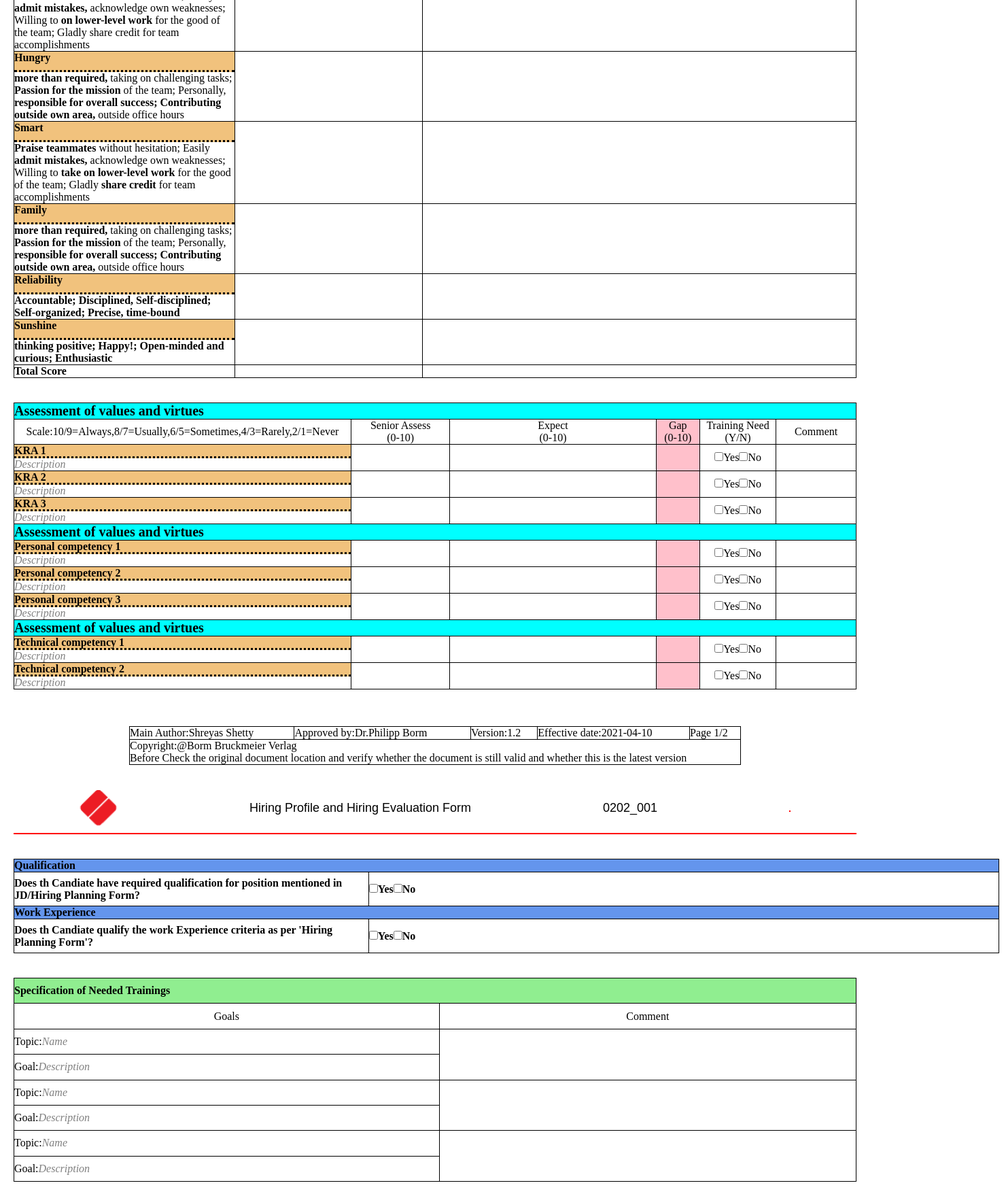
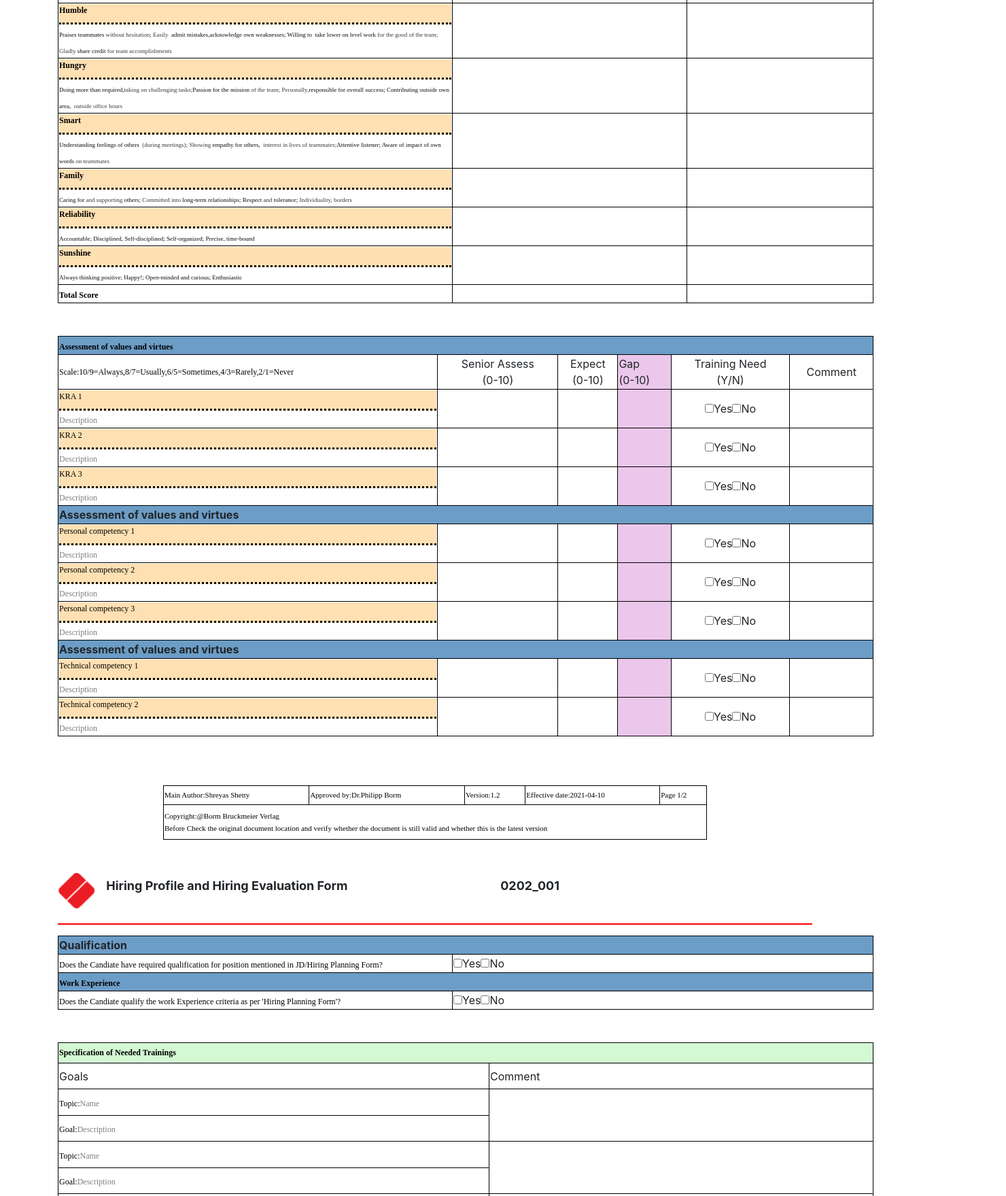
Before and after one commit to Rutuja-kakade/Assignment_one, a plain HTML site: page index.html in a window 1280 px wide. Shown: the part 340-2099 px from the top of the page at 68% size, 1480 px wide, since content can reach past the window. Drawn offline with nearby package versions, Linux system fonts and the light colour scheme.

Commit message:
task complted with changes

```diff
--- a/index.html
+++ b/index.html
@@ -1,265 +1,268 @@
 <!DOCTYPE html>
 <html>
     <head>
+
                <link rel="stylesheet" href="style.css">
+
+  <meta charset="utf-8">
+  <meta name="viewport" content="width=device-width, initial-scale=1">
+  <link rel="stylesheet" href="https://cdn.jsdelivr.net/npm/bootstrap@4.6.1/dist/css/bootstrap.min.css">
     </head>
 <body>
-    <!-- Header part -->
+  <main class="container">
     <div class="box">
-            <img src="Picture.png";>
+        <img src="Picture.png";>&nbsp;&nbsp;&nbsp;
 
-            <p id="a">Hiring Profile and Hiring Evaluation Form</p>
-            <p id="b">0202_001</p><br>
+        <p id="a"><b class="ce">Hiring Profile and Hiring Evaluation Form</b></p>
+        <p id="b"><b>0202_001</b></p><br>
 
     </div>
-        <hr>
-  <!-- First Table -->
-        <table class="zerotable">
+    <hr id="line">
+
+    <table class="view">
         <tr>
-                <td class="first">Name:</td>
-                <td class="second">Department:</td>
+            <td><span class="fe"><b>Name:</b></span></td>
+            <td><span class="fe"><b>Department:</b></span></td>
         </tr>
         <tr>
-                <td class="first">Job Role:</td>
-                <td class="second">Date:</td>
+            <td><span class="fe"><b>Job Role:</b></span></td>
+            <td><span class="fe"> <b>Date:</b></span></td>
         </tr>
     </table><br><br>
-  <!-- Second Table -->
-        <table class="firstab">
+
+     <table class="view">
             <tr>
-                <td colspan="3" class="tableheading">Assessment of values and virtues</td>
+                <td colspan="3" class="heading"><b class="se">Assessment of values and virtues</b></td>
 
             </tr>
 
             <tr>
-        <td><b>Scale:10/9=Always,8/7=Usually,6/5=Sometimes,<br>/3=Rarely,2/1=Never</b></td>
-        <td> Score(0-10)</td>
-        <td>comment</td>
+        <td class="t1"><span class="seh"><b>Scale:10/9=Always,8/7=Usually,6/5=Sometimes,<br>/3=Rarely,2/1=Never</b></span></td>
+        <td class="ce"> Score(0-10)</td>
+        <td class="ce">comment</td>
     </tr>
         <tr>
-            <td><h4 class="a1">Humble</h4><b> Praises teammates</b> without hesitation; Easily<b> admit mistakes, </b>acknowledge own
-                weaknesses; Willing to <b> on lower-level work</b> for the good of the team; Gladly share
-                credit for team accomplishments</td>
-            <td class="c"></td>
-            <td class="b"></td>
+            <td class="t1"><b class="block">Humble</b><span class="se1">Praises teammates </span><span class="se2">without hesitation; Easily</span> <span class="se1">admit mistakes,acknowledge own
+                weaknesses; Willing to</span> <span class="se1">take lower on level work </span><span class="se2">for the good of the team; Gladly</span><span class="se1"> share
+                credit </span> <span class="se2">for team accomplishments</span></td>
+            <td></td>
+            <td></td>
 
         </tr>
         <tr>
-            <td><h4 class="a1">Hungry</h4><b>more than required,</b> taking on challenging tasks; <b>Passion for the mission</b> of the
-                team; Personally,<b> responsible for overall success; Contributing outside own area,</b>
-                outside office hours</td>
-            <td class="c1"></td>
-            <td class="b1"></td>
+            <td class="t1"><b class="block">Hungry</b><span class="se1">Doing more than required,</span><span class="se2">taking on challenging tasks;</span><span class="se1">Passion for the mission </span><span class="se2">of the
+                team; Personally,</span><span class="se1">responsible for overall success; Contributing outside own area,</span>
+                <span class="se2">outside office hours</span></td>
+            <td></td>
+            <td></td>
 
         </tr>
         <tr>
-            <td><h4 class="a1">Smart</h4><b>Praise teammates</b> without hesitation; Easily <b>admit mistakes,</b> acknowledge own
-                weaknesses; Willing to <b>take on lower-level work</b> for the good of the team; Gladly <b>share
-                credit</b> for team accomplishments</td>
-            <td class="c1"></td>
-            <td class="b1"></td>
+            <td class="t1"><b class="block">Smart</b><span class="se1">Understanding feelings of others</span> <span class="se2">(during meetings); Showing </span><span class="se1">empathy for others,</span>
+<span class="se2">interest in lives of teammates;</span><span class="se1">Attentive listener; Aware of impact of own words</span><span  class="se2"> on
+teammates </span></td>
+            <td></td>
+            <td></td>
 
         </tr>
         <tr>
-            <td><h4 class="a1">Family</h4><b>more than required, </b>taking on challenging tasks; <b>Passion for the mission</b> of the
-                team; Personally,<b> responsible for overall success; Contributing outside own area,</b> outside office hours
+            <td class="t1"><b class="block">Family</b><span class="se1">Caring for</<span><span class="se2"> and supporting <span class="se1">others;</span><span class="se2"> Committed into</span> <span class="se1">long-term relationships; Respect <span class="se2">and
+<span class="se1">tolerance;</span><span class="se2"> Individuality, borders</span>
+
                 </td>
-            <td class="c1"></td>
-            <td class="b1"></td>
+            <td></td>
+            <td></td>
 
         </tr>
         <tr>
-            <td><h4 class="a1">Reliability</h4><b>Accountable; Disciplined, Self-disciplined; Self-organized; Precise, time-bound</b></td>
-            <td class="c1"></td>
-            <td class="b1"></td>
+            <td class="t1"><b class="block">Reliability</b><span class="se1">Accountable; Disciplined, Self-disciplined; Self-organized; Precise, time-bound</span></td>
+            <td></td>
+            <td></td>
 
         </tr>
         <tr>
-            <td><h4 class="a1">Sunshine</h4> <b> thinking positive; Happy!; Open-minded and curious; Enthusiastic</b></td>
-            <td class="c1"></td>
-            <td class="b1"></td>
+            <td class="t1"><b class="block">Sunshine</b><span class="se1">Always thinking positive; Happy!; Open-minded and curious; Enthusiastic</span></td>
+            <td></td>
+            <td></td>
 
         </tr>
         <tr>
-            <td><b>Total  Score</b></td>
+            <td ><b class="se">Total  Score</b></td>
             <td></td>
 
         </tr></table>
         <br><br>
-  <!-- Third Table-->
+
+
+        <table class="view">
+            <tr><td colspan="6"  class="heading"><b class="se">Assessment of values and virtues</b></td>
+            </tr>
 
 
 
-
-        <table>
-            <tr><td colspan="6" class="tableheading">Assessment of values and virtues</td>
-            </tr>
-
-            <tr style="text-align:center">
-
-        <td class="hed">Scale:10/9=Always,8/7=Usually,6/5=Sometimes,4/3=Rarely,2/1=Never</td>
-                <td class="a2">Senior Assess <br>(0-10)</td>
-                <td class="a3">Expect<br>(0-10)</td>
-                <td class="a4">Gap<br>(0-10)</td>
-                <td class="a5">Training Need<br>(Y/N)</td>
-                <td class="a6">Comment</td>
+        <td class="seh">Scale:10/9=Always,8/7=Usually,6/5=Sometimes,4/3=Rarely,2/1=Never</td>
+                <td class="in">Senior Assess <br>(0-10)</td>
+                <td class="in">Expect<br>(0-10)</td>
+                <td class="gap">Gap<br>(0-10)</td>
+                <td class="in">Training Need<br>(Y/N)</td>
+                <td class="in">Comment</td>
             </tr>
             <tr>
-                <td><h4 class="a">KRA 1</h4><span>Description</span></td>
-                <td class="c"></td>
-                <td class="b"></td>  <td class="gapc"></td>  <td class="in"><input type="checkbox">Yes<input type="checkbox">No</td>
+                <td><span class="block">KRA 1</span><span class="te">Description</span></td>
+                <td></td>
+                <td></td>  <td class="gap"></td>  <td class="in"><input type="checkbox">Yes<input type="checkbox">No</td>
 
             </tr>
             <tr>
-                <td><h4 class="a">KRA 2</h4><span>Description</span></td>
-                <td class="c"></td>
-                <td class="b"></td>  <td class="gapc"></td>  <td  class="in"><input type="checkbox">Yes<input type="checkbox">No</td>
+                <td><span class="block">KRA 2</span><span class="te">Description</span></td>
+                <td></td>
+                <td ></td>  <td class="gap"></td>  <td  class="in"><input type="checkbox">Yes<input type="checkbox">No</td>
 
             </tr>
             <tr>
-                <td><h4 class="a">KRA 3</h4><span>Description</span></td>
-                <td class="c"></td>
-                <td class="b"></td>  <td class="gapc"></td>  <td  class="in"><input type="checkbox">Yes<input type="checkbox">No</td>
+                <td><span class="block">KRA 3</span><span class="te">Description</span></td>
+                <td></td>
+                <td></td>  <td class="gap"></td>  <td  class="in"><input type="checkbox">Yes<input type="checkbox">No</td>
 
             </tr>
-            <tr><td colspan="7" class="tableheading">Assessment of values and virtues</td>
+            <tr><td colspan="7" class="heading"><b>Assessment of values and virtues</b></td>
               </tr>
 
 
             <tr>
-                <td><h4 class="a">Personal competency 1</h4><span>Description</span></td>
+                <td><span class="block">Personal competency 1</span><span class="te">Description</span></td>
 
-                <td class="c"></td>
-                <td class="b"></td>
-                <td class="gapc"></td>
+                <td></td>
+                <td></td>
+                <td class="gap"></td>
                 <td  class="in"><input type="checkbox">Yes<input type="checkbox">No</td>
             </tr>
             <tr>
-                <td><h4 class="a"> Personal competency 2</h4><span>Description</span></td>
-                <td class="c"></td>
-                <td class="b"></td>  <td class="gapc"></td>  <td  class="in"><input type="checkbox">Yes<input type="checkbox">No</td>
+                <td><span class="block"> Personal competency 2</span><span class="te">Description</span></td>
+                <td></td>
+                <td></td>  <td class="gap"></td>  <td  class="in"><input type="checkbox">Yes<input type="checkbox">No</td>
 
             </tr>
             <tr>
-                <td><h4 class="a"> Personal competency 3</h4> <span> Description </span></td>
-                <td class="c"></td>
-                <td class="b"></td>  <td class="gapc"></td>  <td  class="in"><input type="checkbox">Yes<input type="checkbox">No</td>
+                <td><span class="block"> Personal competency 3</span> <span class="te"> Description </span></td>
+                <td></td>
+                <td></td>  <td class="gap"></td>  <td  class="in"><input type="checkbox">Yes<input type="checkbox">No</td>
             </tr>
-            <tr><td colspan="7" class="tableheading">Assessment of values and virtues</td>
+            <tr><td colspan="7" class="heading"><b>Assessment of values and virtues</b></td>
                </tr>
 
             <tr>
-                <td><h4 class="a">Technical competency 1</h4><span>Description</span>
+                <td><span class="block">Technical competency 1</span><span class="te">Description</span>
                 </td>
-                <td class="c"></td>
-                <td class="b"></td>  <td class="gapc"></td>  <td  class="in"><input type="checkbox">Yes<input type="checkbox">No</td>
+                <td></td>
+                <td></td>  <td class="gap"></td>  <td  class="in"><input type="checkbox">Yes<input type="checkbox">No</td>
             </tr>
             <tr>
-                <td><h4 class="a">Technical competency 2</h4><span>Description</span>
+                <td><span class="block">Technical competency 2</span><span class="te">Description</span>
                 </td>
-                <td class="c"></td>
-                <td class="b"></td>  <td class="gapc"></td>  <td  class="in"><input type="checkbox">Yes<input type="checkbox">No</td>
+                <td></td>
+                <td></td>  <td class="gap"></td>  <td  class="in"><input type="checkbox">Yes<input type="checkbox">No</td>
             </tr>
         </table>
 
 
 
 <br>
-<!-- Four table -->
-<table class="Author">
+    <table class="view1">
     <tr>
-        <td>Main Author:Shreyas Shetty</td>
-        <td>Approved by:Dr.Philipp Borm</td>
-        <td>Version:1.2</td>
-        <td>Effective date:2021-04-10</td>
-        <td>Page 1/2</td>
+        <td><span class="Author"> Main Author:Shreyas Shetty</span></td>
+        <td><span  class="Author">Approved by:Dr.Philipp Borm</span></td>
+        <td><span  class="Author">Version:1.2</span></td>
+        <td><span  class="Author">Effective date:2021-04-10</span></td>
+        <td><span  class="Author">Page 1/2</span></td>
     </tr>
     <br>
     <br>
-    <tr><td colspan="5">Copyright:@Borm Bruckmeier Verlag<br>Before Check the original document location and verify whether the document is still valid and whether this is the latest version</td></tr>
+    <tr><td colspan="5"><span class="Author">Copyright:@Borm Bruckmeier Verlag<br>Before Check the original document location and verify whether the document is still valid and whether this is the latest version</span></td></tr>
 </table><br><br>
- <!-- Header part -->
+
 <div class="box">
-    <img src="Picture.png";>
+    <img src="Picture.png";>&nbsp;&nbsp;&nbsp;
 
-    <p id="a">Hiring Profile and Hiring Evaluation Form</p>
-    <p id="b">0202_001</p>
-    <hr id="c">
+    <p id="a"><b class="ce">Hiring Profile and Hiring Evaluation Form</b></p>
+    <p id="b"><b>0202_001</b></p><br>
+
 </div>
-<hr>
-<br>
-<br>
-<!-- Five table -->
+<hr id="line">
 
-<table class="over3">
+
+<table class="view">
     <tr>
-        <td colspan="2" class="tableh">Qualification</td>
+        <td colspan="2" class="heading"><b>Qualification</b></td>
     </tr>
     <tr>
-        <td class="first">Does th Candiate have required qualification for position mentioned in JD/Hiring Planning Form?</td>
-        <td class="second"><input type="checkbox">Yes<input type="checkbox">No</td>
+        <td  id="a"><span class="fe" >Does the Candiate have required qualification for position mentioned in JD/Hiring Planning Form?</span></td>
+        <td><input type="checkbox">Yes<input type="checkbox">No</td>
     </tr>
     <tr>
-        <td colspan="2" class="tableh">Work Experience</td>
+        <td colspan="2" class="heading" ><b class="fe">Work Experience</b></td>
     </tr>
 
     <tr>
-        <td class="first">Does th Candiate qualify the work Experience criteria as per 'Hiring Planning Form'?</td>
-        <td class="second"><input type="checkbox">Yes<input type="checkbox">No</td>
+        <td id="b"><span class="fe">Does the Candiate qualify the work Experience criteria as per 'Hiring Planning Form'?</span></td>
+        <td><input type="checkbox">Yes<input type="checkbox">No</td>
+    </tr>
+</table><br><br>
+
+<table class="view" id="five">
+    <tr><td colspan="2" class="heading2"><b class="se">Specification of Needed Trainings</b></td></tr>
+    <tr><td>Goals</td><td>Comment</td></tr>
+
+    <tr><td><span class="se">Topic:</span><span class="te">Name</span><td rowspan="2"></td></tr>
+    <tr><td><span class="se">Goal:</span><span class="tee">Description</span></td></tr>
+
+    <tr><td><span class="se">Topic:</span><span class="tee">Name</span></td><td rowspan="2"></td></tr>
+    <tr><td><span class="se">Goal:</span><span class="tee">Description</span></td></tr>
+
+    <tr><td><span class="se">Topic:</span><span class="tee">Name</span></td><td rowspan="2"></td></tr>
+    <tr><td><span class="se">Goal:</span><span class="tee">Description</span></td></tr>
+</table><br><br>
+<table class="view">
+    <tr><td colspan="4" class="heading2"><b>Overall Assessment Note</b></td>
+    </tr>
+    <tr>
+        <td  id="l"><span class="se">Values and Virtues</span></td>
+        <td id="n"><span class="se" >Cultural Fit</span></td>
+        <td id="m"><input type="checkbox">Yes<input type="checkbox">No</td>
+        <td ><span class="te">Comment</span></td>
+    </tr>
+    <tr>
+        <td><span class="se" id="l1">Competency + KRAs</span></td>
+        <td><span class="se" id="n1">Professional Fit</span></td>
+        <td id="m1"><input type="checkbox">Yes<input type="checkbox">No</td>
+        <td><span class="te">comment</span></td>
     </tr>
 </table>
-<br><br>
+<br>
+<br>
 
- <!-- Six table-->
-<table class="over1">
-    <tr><td colspan="2" class="tablehh">Specification of Needed Trainings</td></tr>
-    <tr><td class="r">Goals</td><td class="u">Comment</td></tr>
-
-    <tr><td>Topic:<span>Name</span></td><td rowspan="2"></td></tr>
-    <tr><td>Goal:<span>Description<span></span></td></tr>
-
-    <tr><td>Topic:<span>Name</span></td><td rowspan="2"></td></tr>
-    <tr><td>Goal:<span>Description</span></td></tr>
-
-    <tr><td>Topic:<span>Name</span></td><td rowspan="2"></td></tr>
-    <tr><td>Goal:<span>Description</span></td></tr>
-</table><br><br>
-
- <!-- Seven table-->
-
-<table class="over">
-    <tr><td colspan="4" class="tableoverall">Overall Assessment Note</td>
-    </tr>
+<table class="sign" >
     <tr>
-        <td>Values and Virtues</td>
-        <td>Cultural Fit</td>
-        <td><input type="checkbox">Yes<input type="checkbox">No</td>
-        <td>Comment</td>
-    </tr>
-    <tr>
-        <td>Competency + KRAs</td>
-        <td>Professional Fit</td>
-        <td><input type="checkbox">Yes<input type="checkbox">No</td>
-        <td>comment</td>
-    </tr>
-</table>
-<br><br><br><br><br><br>
-<table class="signature">
-    <tr>
-        <td class="first">Signature of DH,Date: </td>  <td class="first"> Signature of Manager-HR,Date:</td> <td class="first">Signature of Employee,Date:</td>
+        <td>Signature of DH,Date: </td>  <td> Signature of Manager-HR,Date:</td> <td>Signature of Employee,Date:</td>
     </tr>
 </table>
 <br><br><br><br><br><br><br><br><br><br><br><br><br><br><br><br>
-<!-- Four table -->
-<table class="Author">
+<br><br>
+
+<table class="view1">
     <tr>
-        <td>Main Author:Shreyas Shetty</td>
-        <td>Approved by:Dr.Philipp Borm</td>
-        <td>Version:1.2</td>
-        <td>Effective date:2021-04-10</td>
-        <td>Page 1/2</td>
+        <td><span class="Author"> Main Author:Shreyas Shetty</span></td>
+        <td><span  class="Author">Approved by:Dr.Philipp Borm</span></td>
+        <td><span  class="Author">Version:1.2</span></td>
+        <td><span  class="Author">Effective date:2021-04-10</span></td>
+        <td><span  class="Author">Page 1/2</span></td>
     </tr>
-    <tr><td colspan="5">Copyright:@Borm Bruckmeier Verlag<br>Before Check the original document location and verify whether the document is still valid and whether this is the latest version</td></tr>
+    <br>
+    <br>
+    <tr><td colspan="5"><span class="Author">Copyright:@Borm Bruckmeier Verlag<br>Before Check the original document location and verify whether the document is still valid and whether this is the latest version</span></td></tr>
+</table><br><br>
 
+</main>
 </body>
+
 </html>
--- a/style.css
+++ b/style.css
@@ -1,170 +1,163 @@
-*{
-    padding: 0;
-    margin: 0;
-    box-sizing: border-box;
-
-}
-body{
-    margin: 10px 20px;
-}
 table , td ,tr{
     border: 1px solid black;
     border-collapse: collapse;
 
     }
-th{
+    .container{
+    margin: 25px 50px 25px 50px;
+        width:1500px;
+
+    }
+        .view{
+          width: 1200px;
+          height: 100px;
+          align-items: center;
+        }
+        .view1{
+            font-size: 12px;
+            margin-left: auto;
+            margin-right: auto;
+            width: 800px;
+            height: 80px;
+                font-family:  Calibri-Bold_db;
+        }
+        .in{
     text-align: center;
         }
-.tableheading{
-background-color: aqua;
-font-weight: bold;
-font-size: 20px;
+        /*Second table*/
+        .t1{
+            width: 580px;
+        }
+        .se{
+        font-size: 12px;
+        font-family: Calibri-Bold_db;
+        color: black;
+    }
+    .se1{
+        font-size: 9px;
+        font-family: Calibri-BoldItalic_dj;
+        color: #0A0A0A;
 
+
+    }
+    .se2{
+
+        font-size: 9px;
+        font-family: Calibri-Italic_dl;
+        color: #3B3838;
+    }
+    .seh{
+      font-size: 12px;
+        font-family: Calibri_df;
+        color: #000;
+    }
+        .fe{
+        font-size: 17px;
+        font-family: Calibri-Bold_db;
+        color: black;}
+        .te{
+          text-align: center;
+        font-size: 12px;
+        font-family: Calibri-Italic_dl;
+        color: #7E7E7E;
+        }
+        .Author{
+            width: 500px;
+    height: 10px;
+    align-items: center;
+
+        font-size: 11px;
+        font-family: Calibri_df;
+        color: #000;
+    }
+    .signature{
+        align-items: center;
+        width: 400px;
+        height: 60px;
+
+        font-size: 11px;
+        font-family:Calibri-Bold_db;
+        color: #000;
+    }
+    .sign{
+        width: 1200px;
+        height: 80px;
+          font-size: 11px;
+        font-family: Calibri_df;
+        color: #000;
+    }
+
+        .fe{
+
+        font-size: 12px;
+        font-family: Calibri-Bold_db;
+        color: #000;
+        }
+        .signature{
+        width: 1450px;
+        height: 25px;
+    }
+    .heading{
+      background-color:		#6C9DC6;
+    }
+    .heading1{
+    background-color:#6C9DC6;
+    }
+    .block{
+    display: block;
+    border: 3px solid black;
+    border-style: none none dotted none;
+    background-color:#FFE0B3;
+    height: 30px;
+    font-size: 12px;
+        font-family: Calibri-Bold_db;
+        color: black;
+    }
+    .gap{
+    background-color:#EBC7EB;
+
+    }
+    .tee{
+     font-size: 12px;
+        font-family: Calibri-Italic_dl;
+        color: #7E7E7E;
+          text-align: center;
+    }
+    .heading2{background-color:#D3F8D3;
+font-size: 12px;
+    }
+    .a{
+        text-align: center;
     }
 
 .box{
-    display: flex;
-    flex-direction: row;
+    display:inline-flex;
+    flex-direction:row;
   justify-content: space-around;
    align-items: center;
    font-size: large;
 }
-/* Header part */
-div.box > p,img{
-font-family: Arial, Helvetica, sans-serif;
-}
-
-.zerotable{
-    margin: 10px;
-    width:1450px;
-}
-hr{
+#line{
     border: 1px solid red;
-    margin-top: 10px;
+    margin-top: 15px;
 
 
 }
-
-/* First table*/
-.first{
-width: 150px;
-height: 50px;
-font-weight: bold;
+.ce{
+    text-align: center;
+}
+#a,#b{
+width:580px;
+}
+#five{
+    height: 300px;
+}
+#l,#m,#n{
+    width: 180px;
 
 }
-.second{
-width: 800px;
-font-weight: bold;
-}
-/* Second table*/
 
-.a1{
-padding:0px;
-display: block;
-border: 3px solid black;
-border-style: none none dotted none;
-background-color: #F1C27D;
-height: 30px;
-}
-
-.b1{
-width: 700px;
-}
-.c1{
-width: 300px;
+#l1,#m1,#n1{
+    width: 180px;
 
 }
-/*Third Table*/
-.in{
-text-align: center;
-}
-
-.T2,.T3,.T5,.T6{
-width: 200px;
-}
-/*Fourth Table*/
-table.Author{
-margin-left: auto;
-margin-right: auto;
-}
-/*Five Table*/
-.first{
-width: 450px;
-height: 50px;
-
-}
-.second{
-width: 800px;
-}
-.tableh{
-font-weight: bold;
-width: 800px;
-background-color: cornflowerblue;
-}
-/*Six table*/
-.r,.u{
-width: 800px;
-text-align: center;
-
-}
-.tablehh{
-font-weight: bold;
-background-color:lightgreen;
-
-}
-.tableoverall{
-width: 1600px;
-height: 20px;
-font-weight: bold;
-background-color:lightgreen;
-}
-/**/
-.over{
-    height: 120px;
-}
-.over1{
-    height: 300px;
-}
-.over3{
-    width: 1450px;
-    height: 100px;
-}
-
-
-.a2,.a3,.a5,.a6{
-width: 200px;
-}
-.hed{width: 550px;}
-
-.a4,.gapc{width: 120px;
-background-color: pink;}
-.a{
-padding:0px;
-display: block;
-border: 3px solid black;
-border-style: none none dotted none;
-background-color: #F1C27D;
-height: 20px;
-
-
-}
-.b{
-width: 700px;
-}
-.c{
-width: 300px;
-
-}
-span{
-    color: gray;
-    font-style: italic;
-}
-.Author{
-    width: 900px;
-    height: 20px;
-    align-items: center;
-}
-.signature{
-    width: 1450px;
-    height: 50px;
-}
```
Lines whose indentation alone changed are shown as unchanged.
